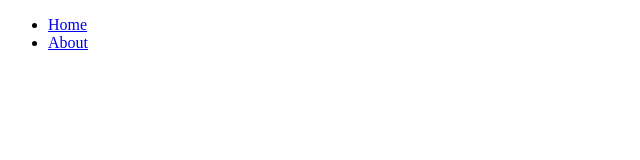
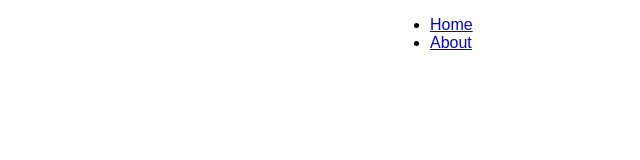
Before and after one commit to dlfud/my-blog-2022-05-31, a Gatsby site: page /Layout in a window 1280 px wide. Shown: the whole page, without its empty margins (0-640 px from the left). Built offline with nearby package versions, Linux system fonts and the light colour scheme; Gatsby itself is replaced by a stand-in of ours.

Commit message:
gnb추가

```diff
--- a/src/pages/Layout.js
+++ b/src/pages/Layout.js
@@ -1,9 +1,10 @@
 import React from "react"
 import {Link} from 'gatsby'
+import {container} from './layout.module.css'
 
 const Layout = ({pageTitle, children}) => {
     return (
-        <div>
+        <div className={container}>
             <title>{pageTitle}</title>
             <nav>
                 <ul>
--- /dev/null
+++ b/src/pages/layout.module.css
@@ -0,0 +1,5 @@
+.container{
+    margin:auto;
+    max-width:500px;
+    font-family: sans-serif;
+}
```
Also changed, not shown: src/pages/about.js (+6 -1 lines), src/pages/index.js (+6 -2 lines).
